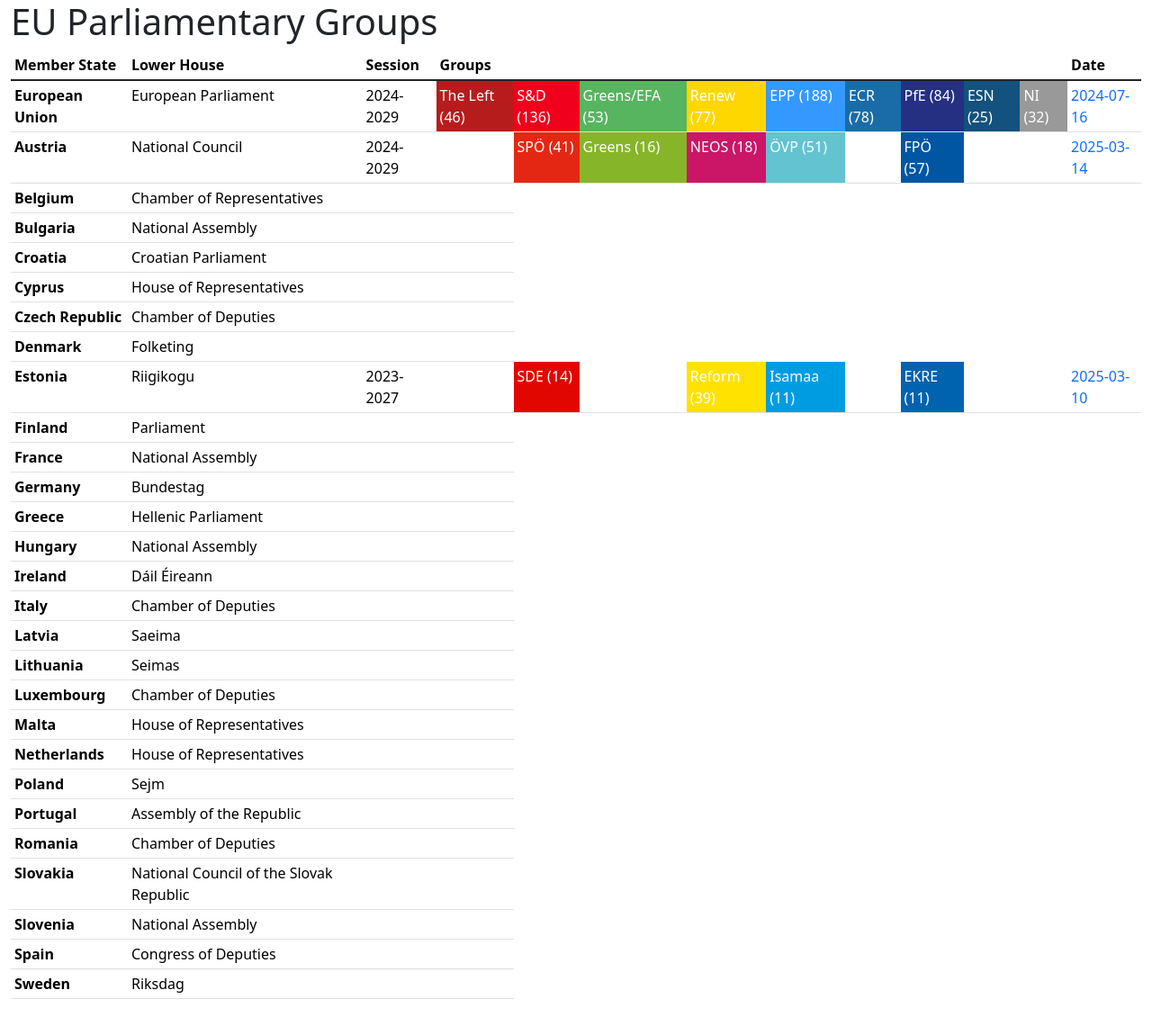
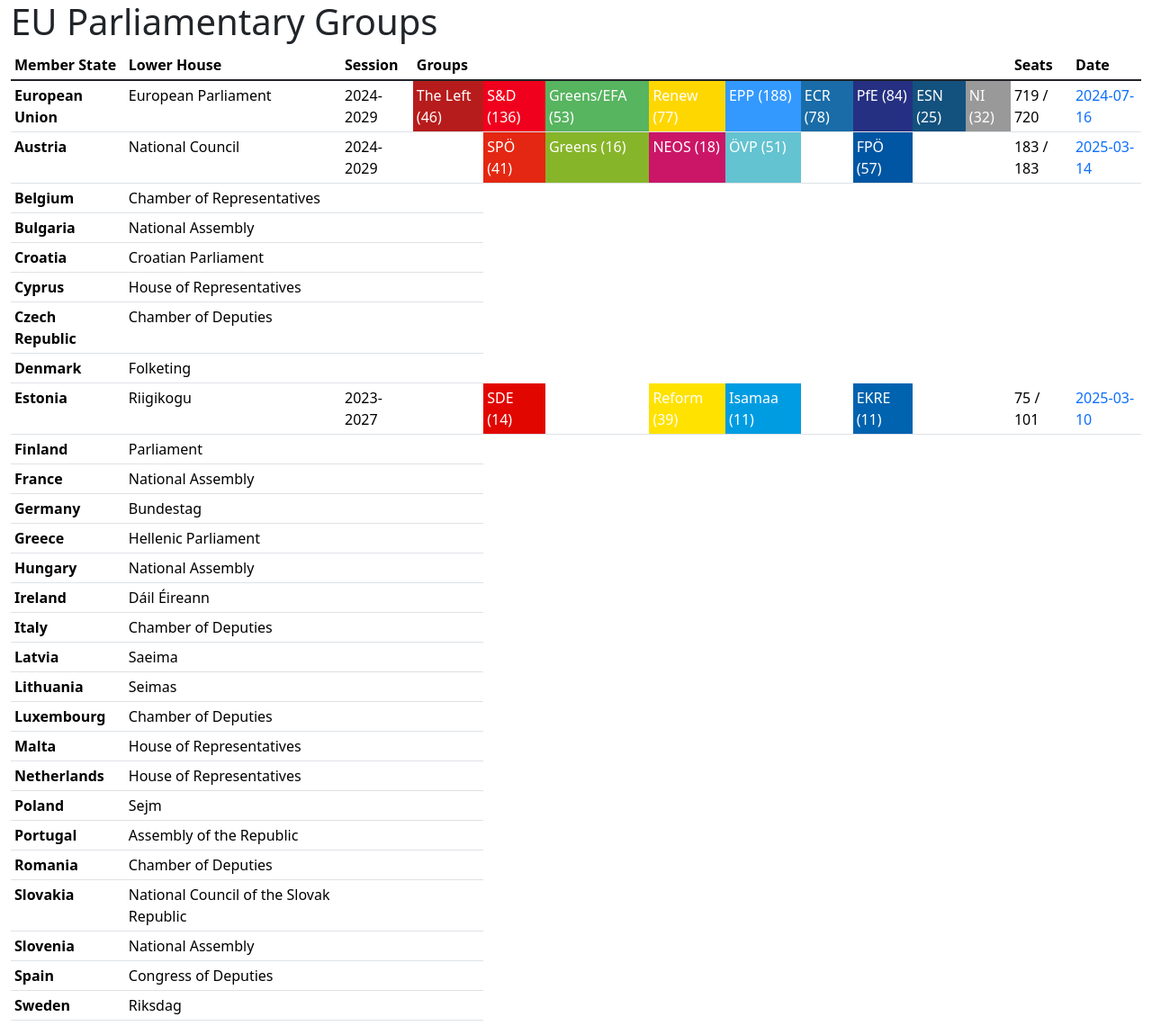
Before and after one commit to jeandecian/eu-parliamentary-groups, a Jekyll site: the page built from index.md, in a window 1280 px wide. Shown: the whole page at 90% size. Built offline with Jekyll 4.4.1, drawn with Linux system fonts in a browser that asks for light colours; before the commit the page ends 1126 px from its top, so only the background shows below that.

Commit message:
add number of seats

```diff
--- a/_data/parliaments.yml
+++ b/_data/parliaments.yml
@@ -1,5 +1,6 @@
 - member-state: European Union
   lower-house: European Parliament
+  seats: 720
   session: 2024-2029
   groups:
     - name: The Left
@@ -43,6 +44,7 @@
 
 - member-state: Austria
   lower-house: National Council
+  seats: 183
   session: 2024-2029
   groups:
     - name:
@@ -104,6 +106,7 @@
 
 - member-state: Estonia
   lower-house: Riigikogu
+  seats: 101
   session: 2023-2027
   groups:
     - name:
--- a/index.md
+++ b/index.md
@@ -10,6 +10,7 @@ layout: default
       <th scope="col">Lower House</th>
       <th scope="col">Session</th>
       <th scope="col" colspan="9">Groups</th>
+      <th scope="col">Seats</th>
       <th scope="col">Date</th>
     </tr>
   </thead>
@@ -33,7 +34,11 @@ layout: default
         {{ group.name }} {% if group.number-of-mps %} ({{ group.number-of-mps
         }}) {% endif %}
       </td>
-      {% endfor %}
+      {% endfor %} {% if parliament.seats %} {% assign total_mps = 0 %} {% for
+      group in parliament.groups %} {% assign total_mps = total_mps | plus:
+      group["number-of-mps"] %} {% endfor %}
+      <td>{{ total_mps }} / {{ parliament.seats }}</td>
+      {% endif %}
       <td>
         <a
           class="text-decoration-none"
```
